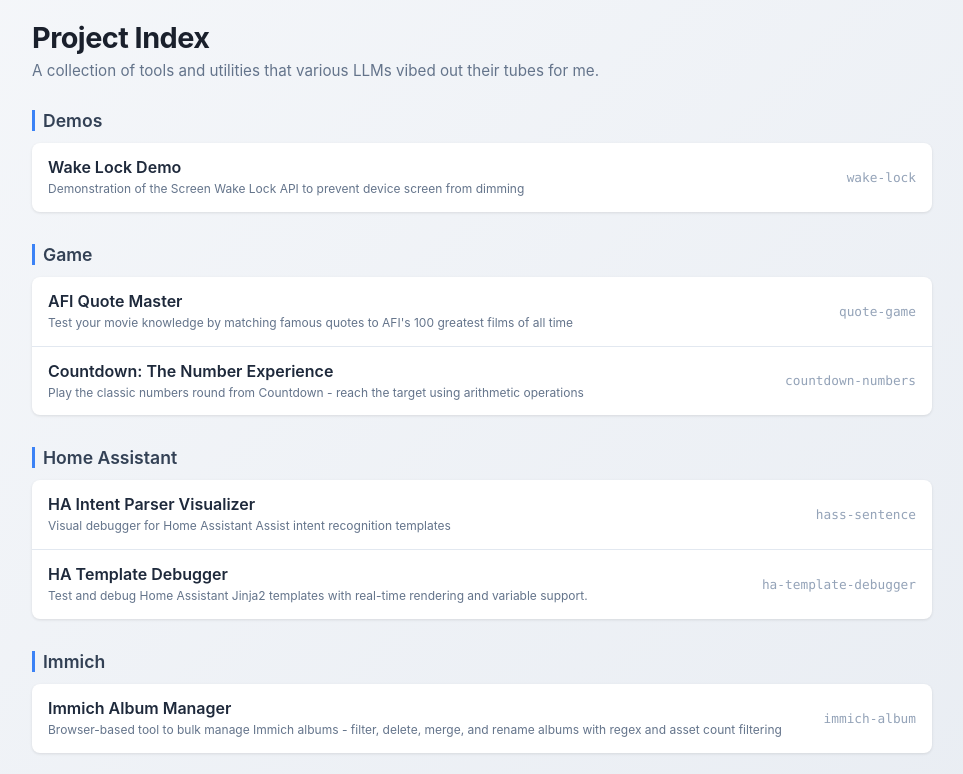
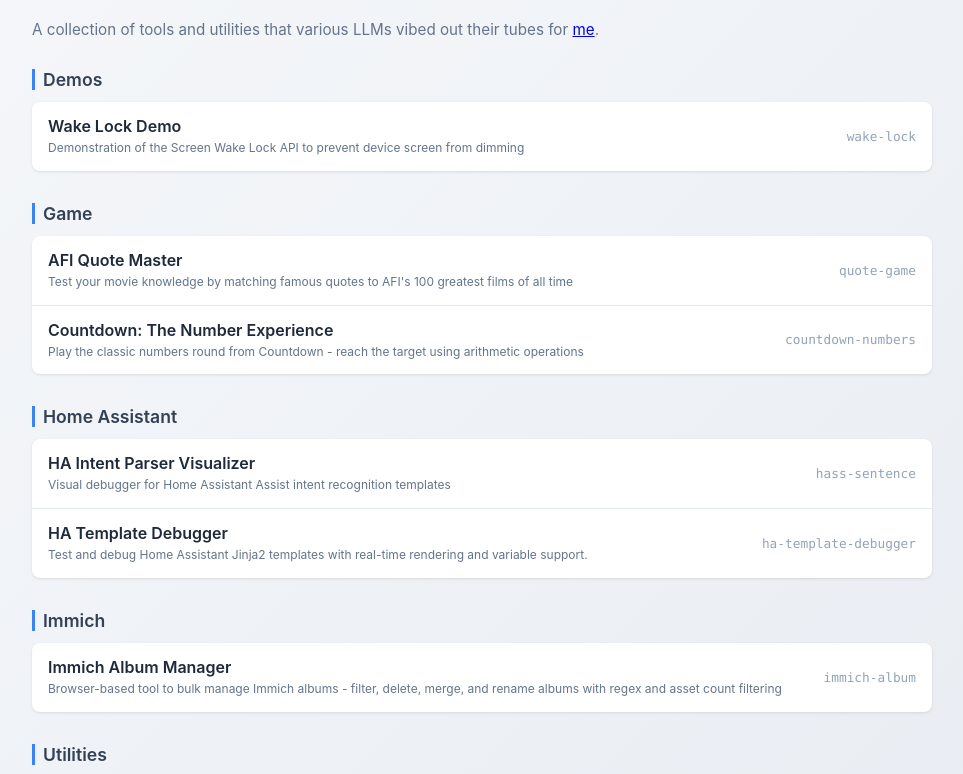
Before and after one commit to remy/tools, a plain HTML site: page index.html in a window 1280 px wide. Shown: the top 774 px of the page, without its empty margins (158-1121 px from the left). Drawn offline with Linux system fonts and the light colour scheme.

Commit message:
Update index.html

```diff
--- a/index.html
+++ b/index.html
@@ -37,8 +37,7 @@
     </div>
     <div class="container">
       <header>
-        <h1>Project Index</h1>
-        <p class="subtitle">A collection of tools and utilities that various LLMs vibed out their tubes for me.</p>
+        <p class="subtitle">A collection of tools and utilities that various LLMs vibed out their tubes for <a href="https://remysharp.com">me</a>.</p>
       </header>
       <!-- PROJECTS:START -->
         <section class="category-section">
```
